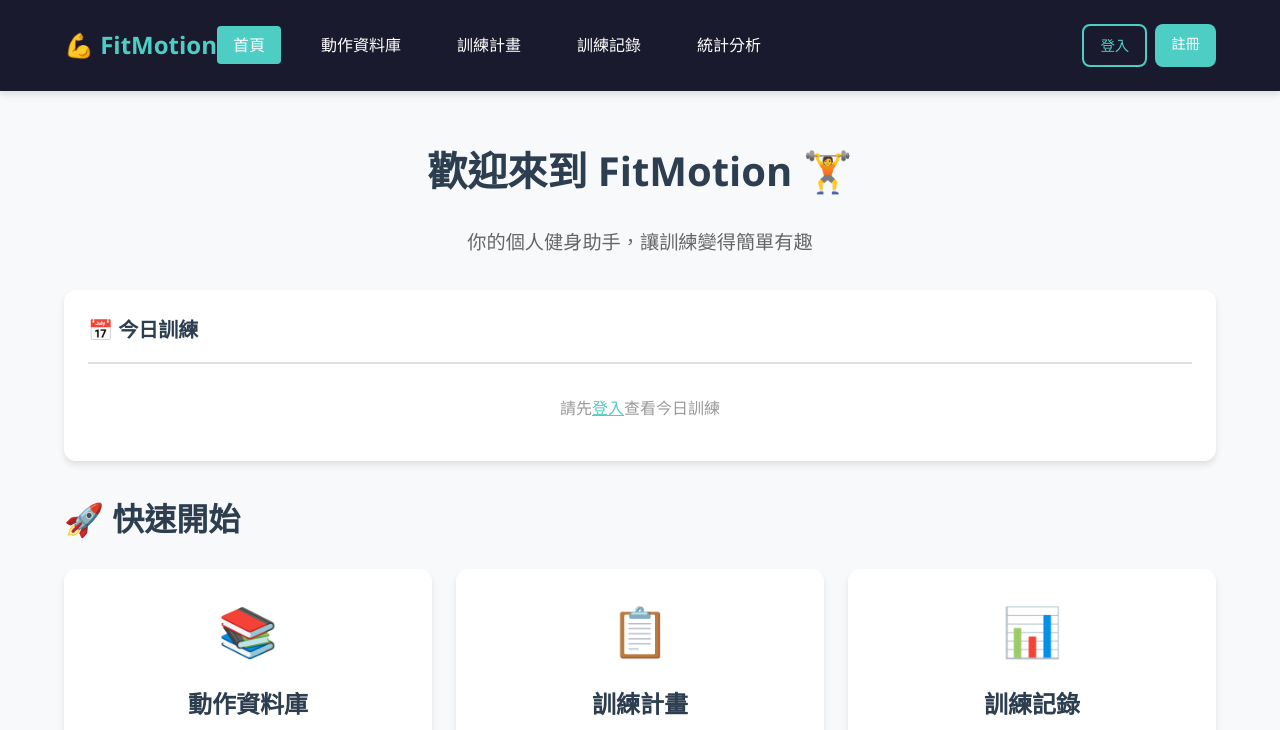
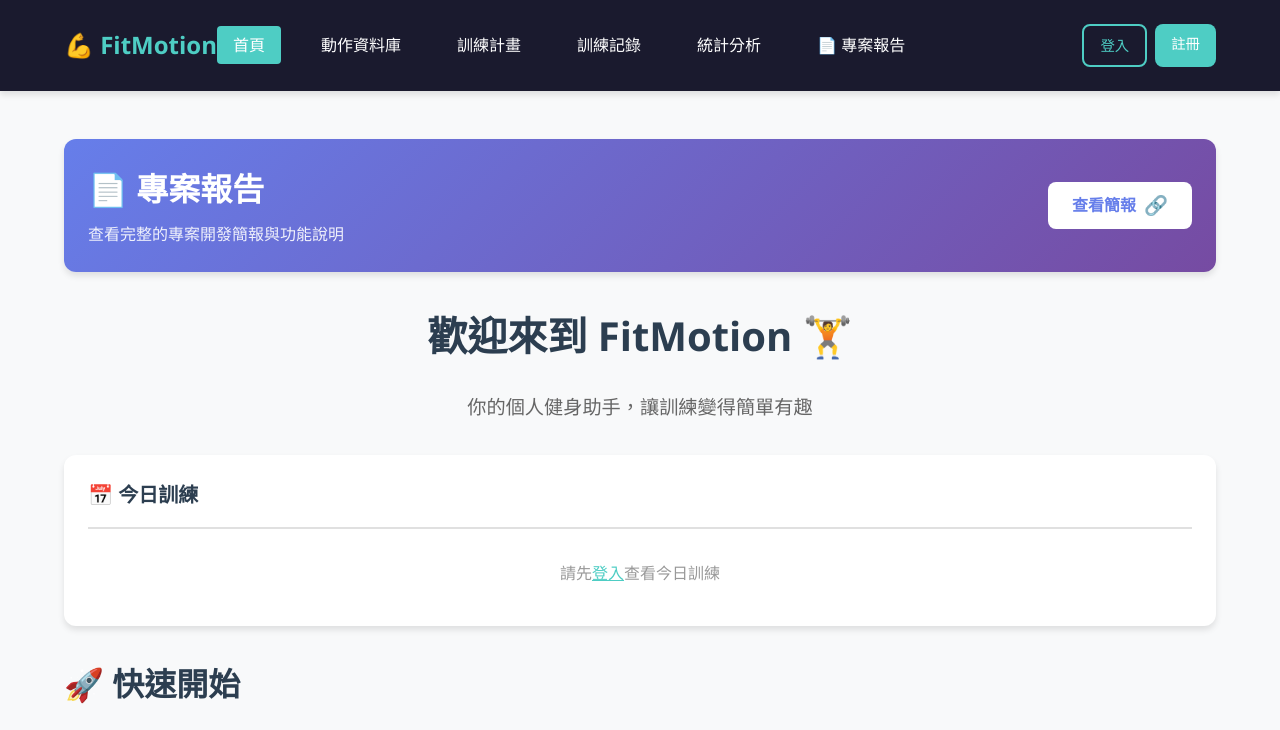
Before and after one commit to Wayne-ds/final_project, a plain HTML site: page frontend/index.html in a window 1280 px wide. Shown: the top 730 px of the page. Drawn offline with Linux system fonts and the light colour scheme; no server answers.

Commit message:
repot_link

```diff
--- a/frontend/index.html
+++ b/frontend/index.html
@@ -17,6 +17,8 @@
         <li><a href="pages/workout-plan.html" class="nav-link">訓練計畫</a></li>
         <li><a href="pages/training-log.html" class="nav-link">訓練記錄</a></li>
         <li><a href="pages/statistics.html" class="nav-link">統計分析</a></li>
+        <!-- 🆕 專案報告連結（導航列） -->
+        <li><a href="https://docs.google.com/presentation/d/16Ej0R6bwrLB0MJcFFdYWcWsNVGUvm2Hp/edit?slide=id.p2#slide=id.p2" class="nav-link" target="_blank">📄 專案報告</a></li>
       </ul>
       <div id="auth-buttons" style="margin-left: auto; display: flex; gap: 0.5rem;">
         <a href="pages/login.html" class="btn btn-outline" style="padding: 0.5rem 1rem; font-size: 0.9rem;">登入</a>
@@ -27,6 +29,23 @@
 
   <main class="main-content">
     <div class="container">
+      <!-- 🆕 專案報告卡片（首頁頂部） -->
+      <div class="card mb-4" style="background: linear-gradient(135deg, #667eea 0%, #764ba2 100%); color: white; border: none;">
+        <div style="display: flex; justify-content: space-between; align-items: center; flex-wrap: wrap; gap: 1rem;">
+          <div style="flex: 1; min-width: 250px;">
+            <h2 style="margin: 0 0 0.5rem 0; color: white;">📄 專案報告</h2>
+            <p style="margin: 0; opacity: 0.9;">查看完整的專案開發簡報與功能說明</p>
+          </div>
+          <a href="https://docs.google.com/presentation/d/16Ej0R6bwrLB0MJcFFdYWcWsNVGUvm2Hp/edit?slide=id.p2#slide=id.p2"
+             target="_blank"
+             class="btn"
+             style="background: white; color: #667eea; font-weight: bold; display: flex; align-items: center; gap: 0.5rem;">
+            查看簡報
+            <span style="font-size: 1.2rem;">🔗</span>
+          </a>
+        </div>
+      </div>
+
       <section class="text-center mb-4">
         <h1>歡迎來到 FitMotion 🏋️</h1>
         <p style="font-size: 1.2rem; color: #666;">
@@ -107,7 +126,6 @@
   <script src="js/auth-api.js"></script>
   <script>
     document.addEventListener("DOMContentLoaded", async () => {
-      // 🆕 初始化認證狀態
       await initAuthState();
 
       await loadTodayWorkout();
```
